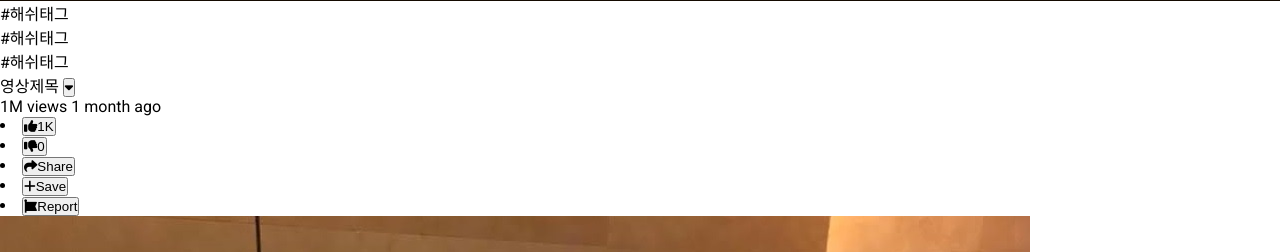
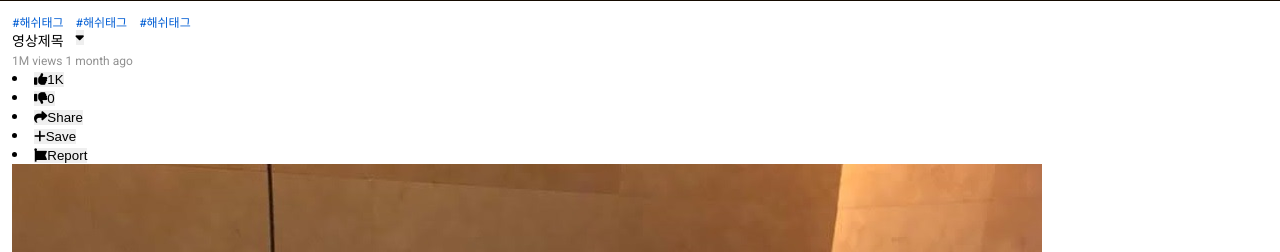
Before and after one commit to Hansorla/cloneCodingYoutube, a plain HTML site: page index.html in a window 1280 px wide. Shown: the part 548-800 px from the top of the page. Drawn offline with Linux system fonts and the light colour scheme.

Commit message:
CSS: Video Info

```diff
--- a/index.html
+++ b/index.html
@@ -49,9 +49,7 @@
                     <i class="fas fa-caret-down"></i>
                 </button>
             </div>
-            <div class="views">
-                <span class="views">1M views 1 month ago</span>
-            </div>
+            <span class="views">1M views 1 month ago</span>
         </div>
         <!-- Actions -->
         <div class="actions">
--- a/style.css
+++ b/style.css
@@ -26,6 +26,17 @@
 
 body {
     font-family: Roboto;
+}
+
+ul {
+    list-style: none;
+}
+
+button,
+button:focus {
+    border: none;
+    cursor: pointer;
+    outline: none;
 }
 
 /* Header */
@@ -63,3 +74,39 @@ header. icons .fa-search {
     height: 100%;
     max-width: 1000px;
 }
+
+/* Video Info */
+.info {
+    padding: var(--padding);
+}
+
+.info .metadata .hashtags {
+    display: flex;
+    font-size: var(--font-small);
+    color: var(--blue-color);
+}
+
+.info .metadata .hashtags li {
+    margin-right: var(--padding);
+}
+
+.info .metadata .titleAndButton {
+    display: flex;
+}
+
+.info .metadata .titleAndButton .title {
+    font-size: var(--font-medium);
+    display: -webkit-box;
+    -webkit-box-orient: vertical;
+    -webkit-line-clamp: 2;
+    overflow: hidden;
+    margin-right: var(--padding);
+}
+.info .metadata .titleAndButton .moreBtn {
+    height: 100%;
+}
+
+.info .views {
+    font-size: var(--font-small);
+    color: var(--grey-dark-color);
+}
```
